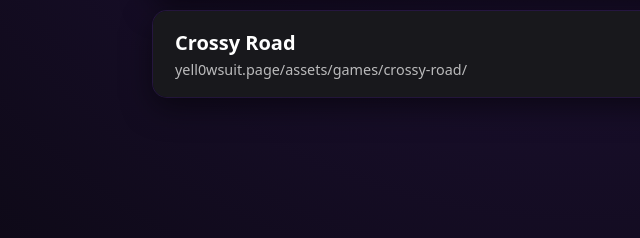
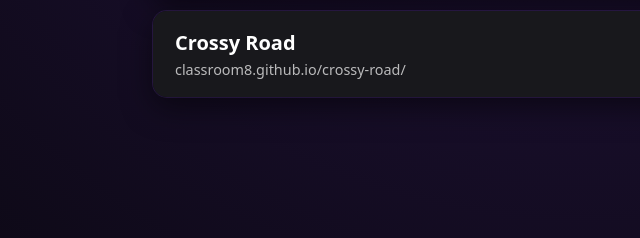
Before and after one commit to Fjordic/fjordic.github.io, a plain HTML site: page index.html in a window 1280 px wide. Shown: the part 461-699 px from the top of the page, 57-697 px from the left. Drawn offline with Linux system fonts and the light colour scheme.

Commit message:
Update index.html

```diff
--- a/index.html
+++ b/index.html
@@ -46,7 +46,7 @@
   <div class="game-card">
     <a href="games/Crossy-Road.html" target="_blank">
       <div class="game-title">Crossy Road</div>
-      <div class="game-url">yell0wsuit.page/assets/games/crossy-road/</div>
+      <div class="game-url">classroom8.github.io/crossy-road/</div>
     </a>
   </div>
 
```
